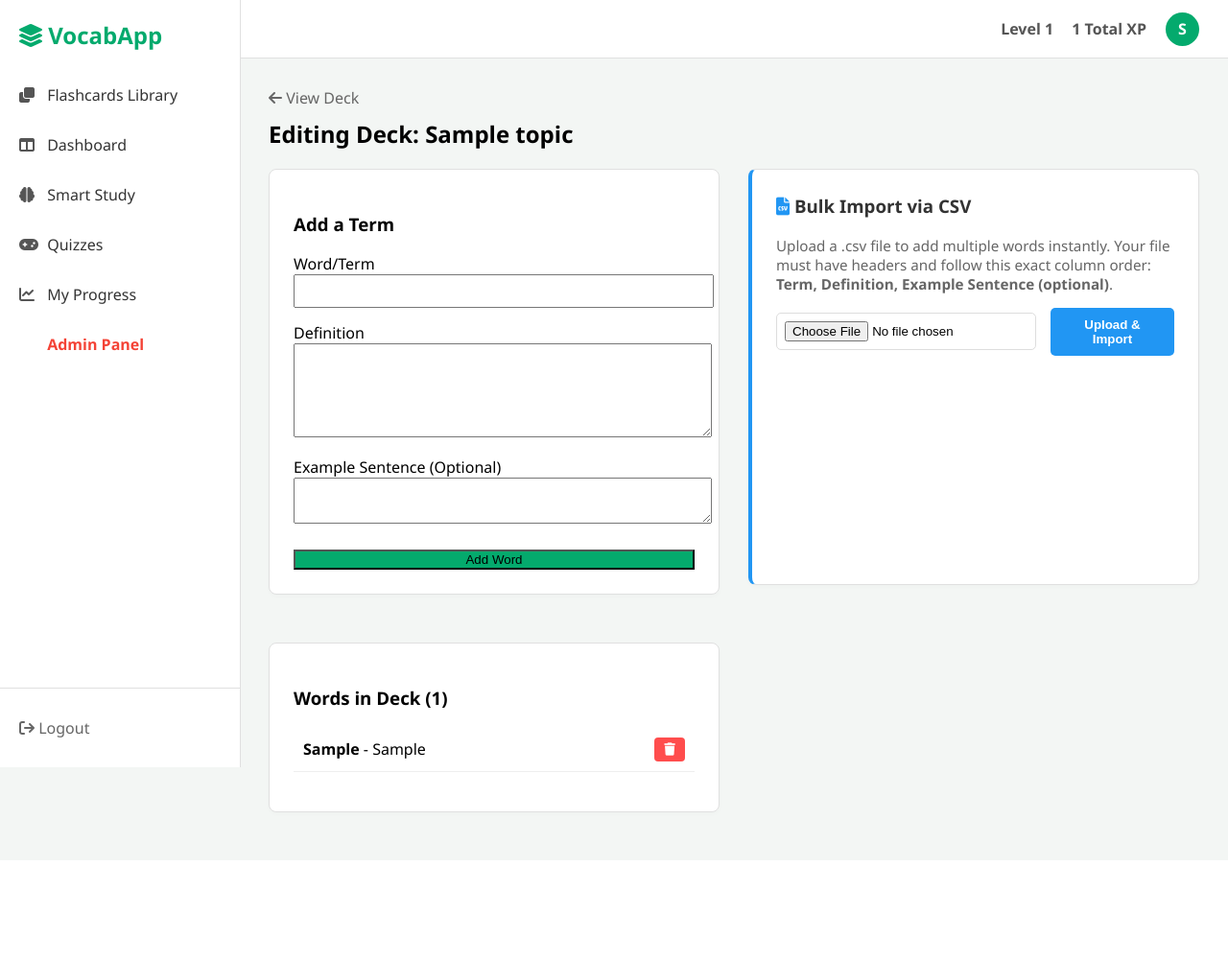
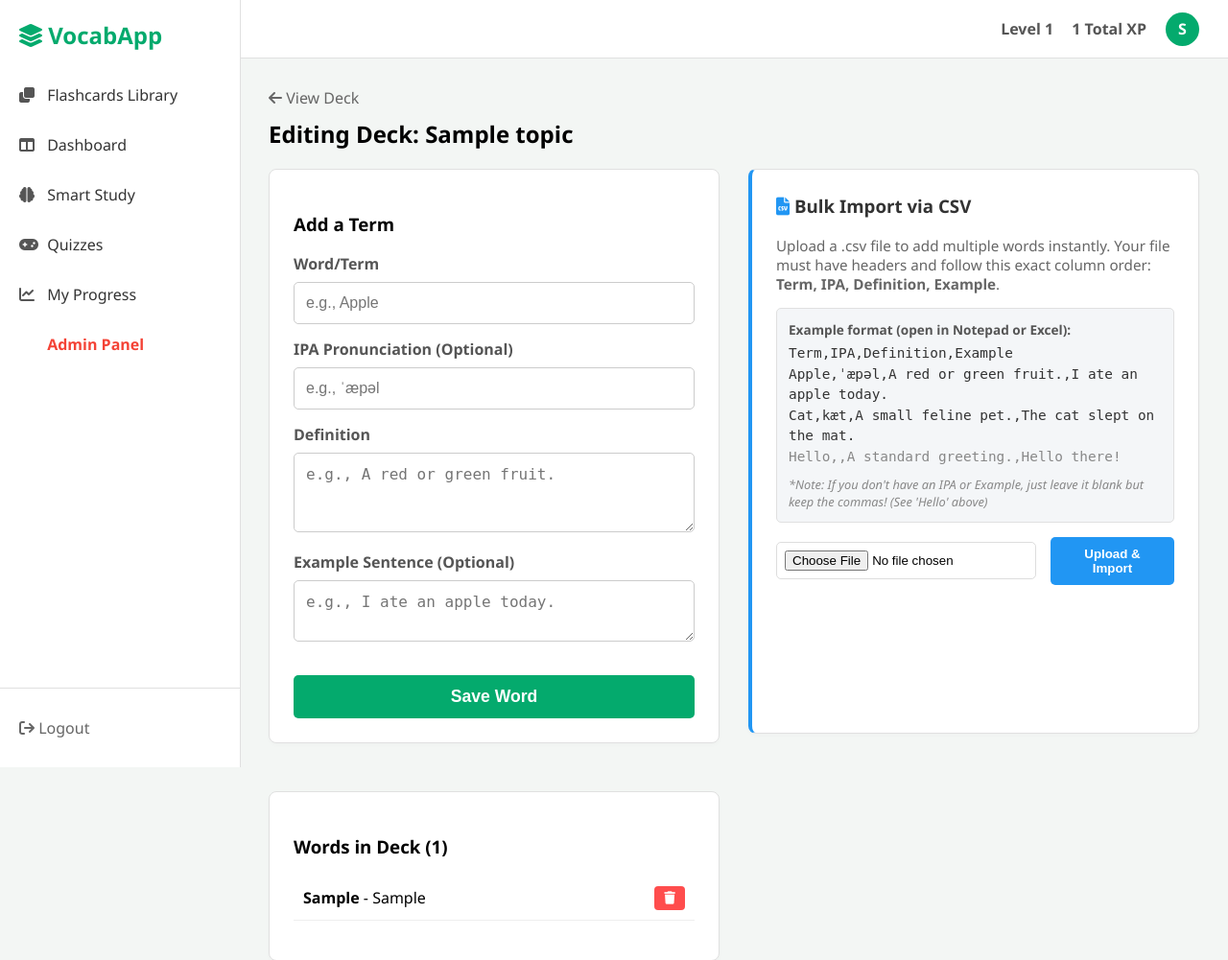
Before and after one commit to excellmao/VocabLearningWeb, a Flask app: page /add_word/1 in a window 1280 px wide. Shown: the top 1001 px of the page at 96% size. Before the commit the page ends 851 px from the top, so only its background shows below. Run offline with Flask 3, Linux system fonts and the light colour scheme; a user stored in the database is signed in; tables that the repository leaves empty hold one stand-in row (values such as "Sample post").

Commit message:
fix add word missing IPA

```diff
--- a/app/forms.py
+++ b/app/forms.py
@@ -22,8 +22,8 @@ class LoginForm(FlaskForm):
 
 class WordForm(FlaskForm):
     term = StringField('Word/Term', validators=[DataRequired(), Length(max=100)])
+    ipa = StringField('IPA Pronunciation (Optional)')
     definition = TextAreaField('Definition', validators=[DataRequired()])
-    ipa = StringField('IPA Pronunciation (Optional)')
     example_sentence = TextAreaField('Example Sentence (Optional)')
     synonyms = StringField('Synonyms (Comma separated, Optional)')
     topic_id = SelectField('Topic', coerce=int, validators=[DataRequired()])
@@ -32,9 +32,3 @@ class WordForm(FlaskForm):
 class TopicForm(FlaskForm):
     name = StringField('Deck Name', validators=[DataRequired(), Length(min=2, max=100)])
     submit = SubmitField('Create Deck')
-
-class WordForm(FlaskForm):
-    term = StringField('Word/Term', validators=[DataRequired(), Length(max=100)])
-    definition = TextAreaField('Definition', validators=[DataRequired()])
-    example_sentence = TextAreaField('Example Sentence (Optional)')
-    submit = SubmitField('Add Word')
--- a/app/templates/add_word.html
+++ b/app/templates/add_word.html
@@ -12,27 +12,47 @@
 <div style="display: grid; grid-template-columns: 1fr 1fr; gap: 30px; margin-top: 20px;">
     <div class="w3-card">
         <h3>Add a Term</h3>
-        <form method="POST">
+        <form method="POST" action="">
             {{ form.hidden_tag() }}
-            <div style="margin-bottom: 15px;">
-                {{ form.term.label }}<br>
-                {{ form.term(style="width: 100%; padding: 8px;") }}
+
+            <div class="form-group" style="margin-bottom: 15px;">
+                {{ form.term.label(class="form-label") }}
+                {{ form.term(class="form-control", placeholder="e.g., Apple") }}
             </div>
-            <div style="margin-bottom: 15px;">
-                {{ form.definition.label }}<br>
-                {{ form.definition(style="width: 100%; padding: 8px; height: 80px;") }}
+
+            <div class="form-group" style="margin-bottom: 15px;">
+                {{ form.ipa.label(class="form-label") }}
+                {{ form.ipa(class="form-control", placeholder="e.g., ˈæpəl") }}
             </div>
-            <div style="margin-bottom: 20px;">
-                {{ form.example_sentence.label }}<br>
-                {{ form.example_sentence(style="width: 100%; padding: 8px;") }}
+
+            <div class="form-group" style="margin-bottom: 15px;">
+                {{ form.definition.label(class="form-label") }}
+                {{ form.definition(class="form-control", placeholder="e.g., A red or green fruit.", rows="3") }}
             </div>
-            {{ form.submit(class="btn btn-primary", style="width: 100%; background: #04AA6D;") }}
+
+            <div class="form-group" style="margin-bottom: 20px;">
+                {{ form.example_sentence.label(class="form-label") }}
+                {{ form.example_sentence(class="form-control", placeholder="e.g., I ate an apple today.", rows="2") }}
+            </div>
+
+            {{ form.submit(class="btn-block", style="background-color: #04AA6D; border: none;") }}
         </form>
     </div>
 
     <div class="w3-card" style="margin-bottom: 30px; border-left: 4px solid #2196f3;">
         <h3 style="margin-top: 0; color: #333;"><i class="fa-solid fa-file-csv" style="color: #2196f3;"></i> Bulk Import via CSV</h3>
-        <p style="color: #666; font-size: 0.95rem;">Upload a .csv file to add multiple words instantly. Your file must have headers and follow this exact column order: <strong>Term, Definition, Example Sentence (optional)</strong>.</p>
+        <p style="color: #666; font-size: 0.95rem;">Upload a .csv file to add multiple words instantly. Your file must have headers and follow this exact column order: <strong>Term, IPA, Definition, Example</strong>.</p>
+
+        <div style="background: #f4f6f8; padding: 12px; border-radius: 5px; margin: 15px 0; border: 1px solid #e0e0e0;">
+            <p style="margin: 0 0 5px 0; font-size: 0.85rem; font-weight: bold; color: #555;">Example format (open in Notepad or Excel):</p>
+            <div style="font-family: monospace; font-size: 0.9rem; color: #333; line-height: 1.5;">
+                Term,IPA,Definition,Example<br>
+                Apple,ˈæpəl,A red or green fruit.,I ate an apple today.<br>
+                Cat,kæt,A small feline pet.,The cat slept on the mat.<br>
+                <span style="color: #888;">Hello,,A standard greeting.,Hello there!</span>
+            </div>
+            <p style="margin: 8px 0 0 0; font-size: 0.8rem; color: #888;"><i>*Note: If you don't have an IPA or Example, just leave it blank but keep the commas! (See 'Hello' above)</i></p>
+        </div>
 
         <form action="{{ url_for('import_csv', topic_id=topic.id) }}" method="POST" enctype="multipart/form-data" style="display: flex; gap: 15px; align-items: center; margin-top: 15px;">
             <input type="file" name="file" accept=".csv" required style="flex-grow: 1; padding: 8px; border: 1px solid #ddd; border-radius: 5px;">
```
